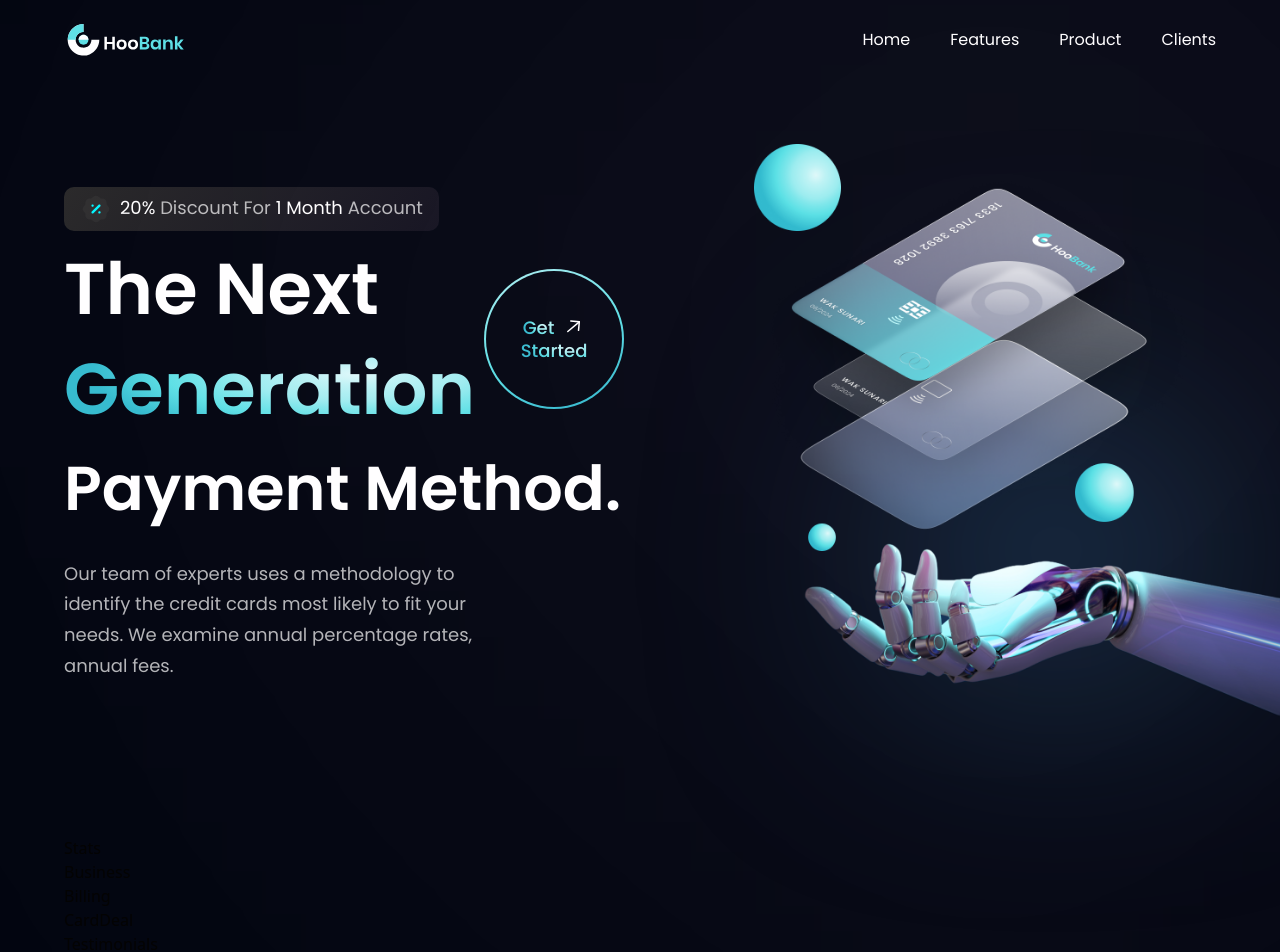
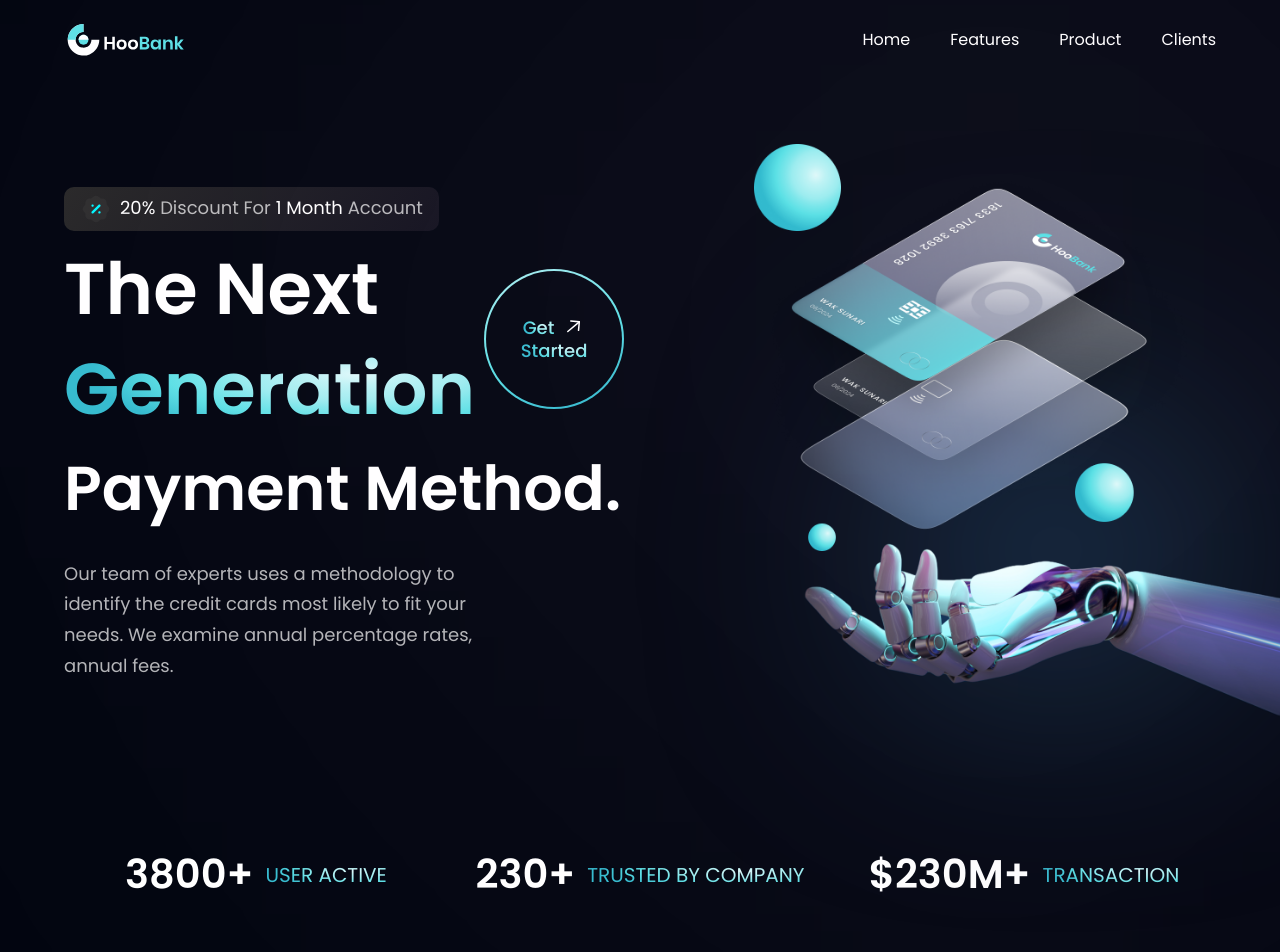
Before and after one commit to thesmol/bank_modern_app, a React (Vite) app: page / in a window 1280 px wide. Shown: the top 952 px of the page. Built offline with nearby package versions, Linux system fonts and the light colour scheme.

Commit message:
implement stats component

```diff
--- a/src/components/Stats.jsx
+++ b/src/components/Stats.jsx
@@ -1,9 +1,19 @@
-import React from 'react'
+import React from 'react';
+import { stats } from '../constants';
+import styles from '../style'
 
-const Stats = () => {
-  return (
-    <div>Stats</div>
-  )
-}
+const Stats = () => (
+  <section
+    className={`${styles.flexCenter} flex-row flex-wrap sm:mb-20 mb-6`}
+  >
+    {stats.map((stat) => (
+      <div key = {stat.id} className={`flex-1 flex justify-center items-center flex-row m-3`}>
+        <h4 className='font-poppins font-semibold xs:text-[40px] text=[30px] xs:leading-[53px] leading-[43px] text-white'>{stat.value}</h4>
+        <p className='font-poppins font-normal xs:text-[20px] text=[15px] xs:leading-[26px] leading-[21px] text-gradient uppercase ml-3'>{stat.title}</p>
+      </div>
+    ))}
+  </section>
+)
+
 
 export default Stats
```
